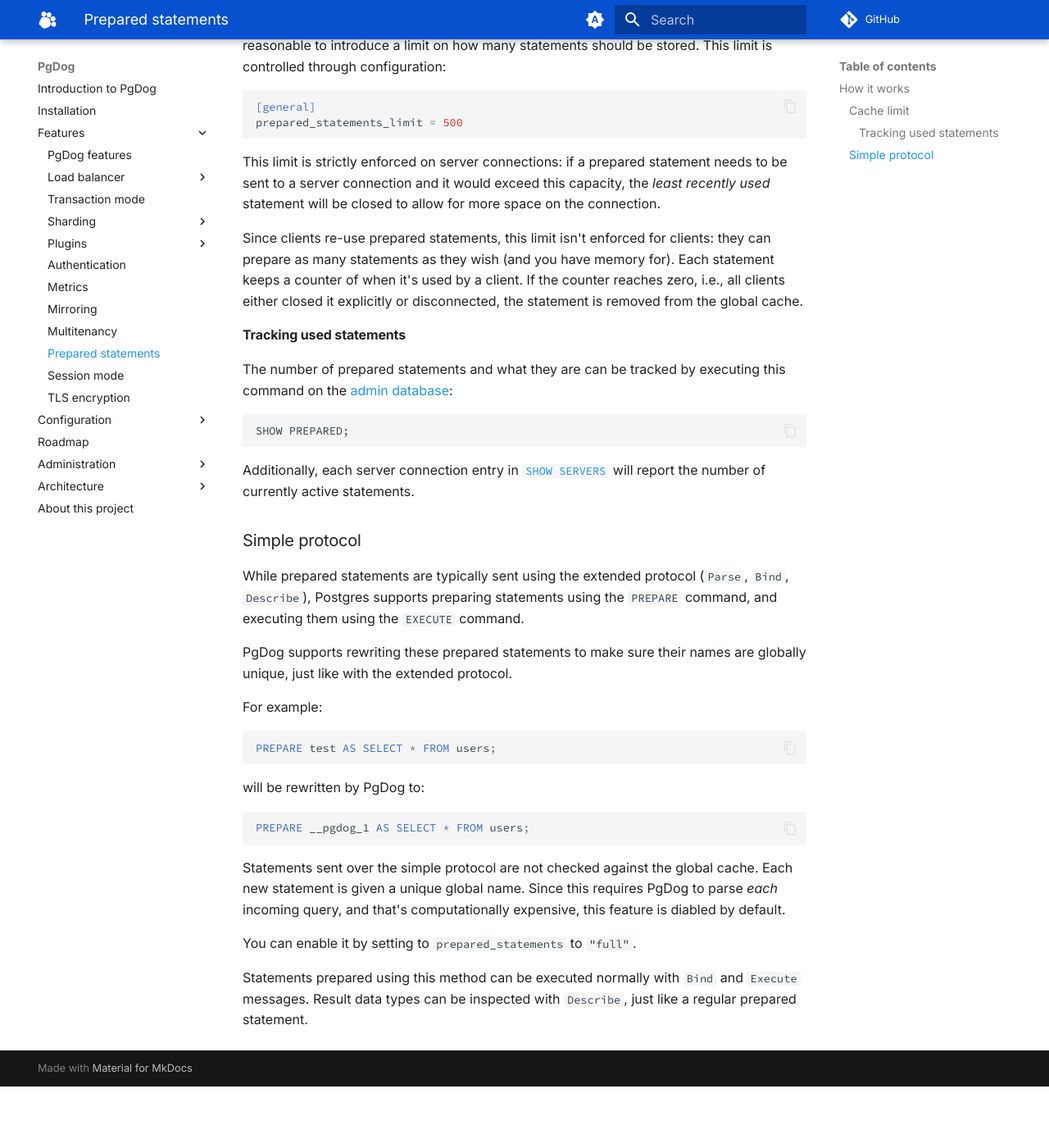
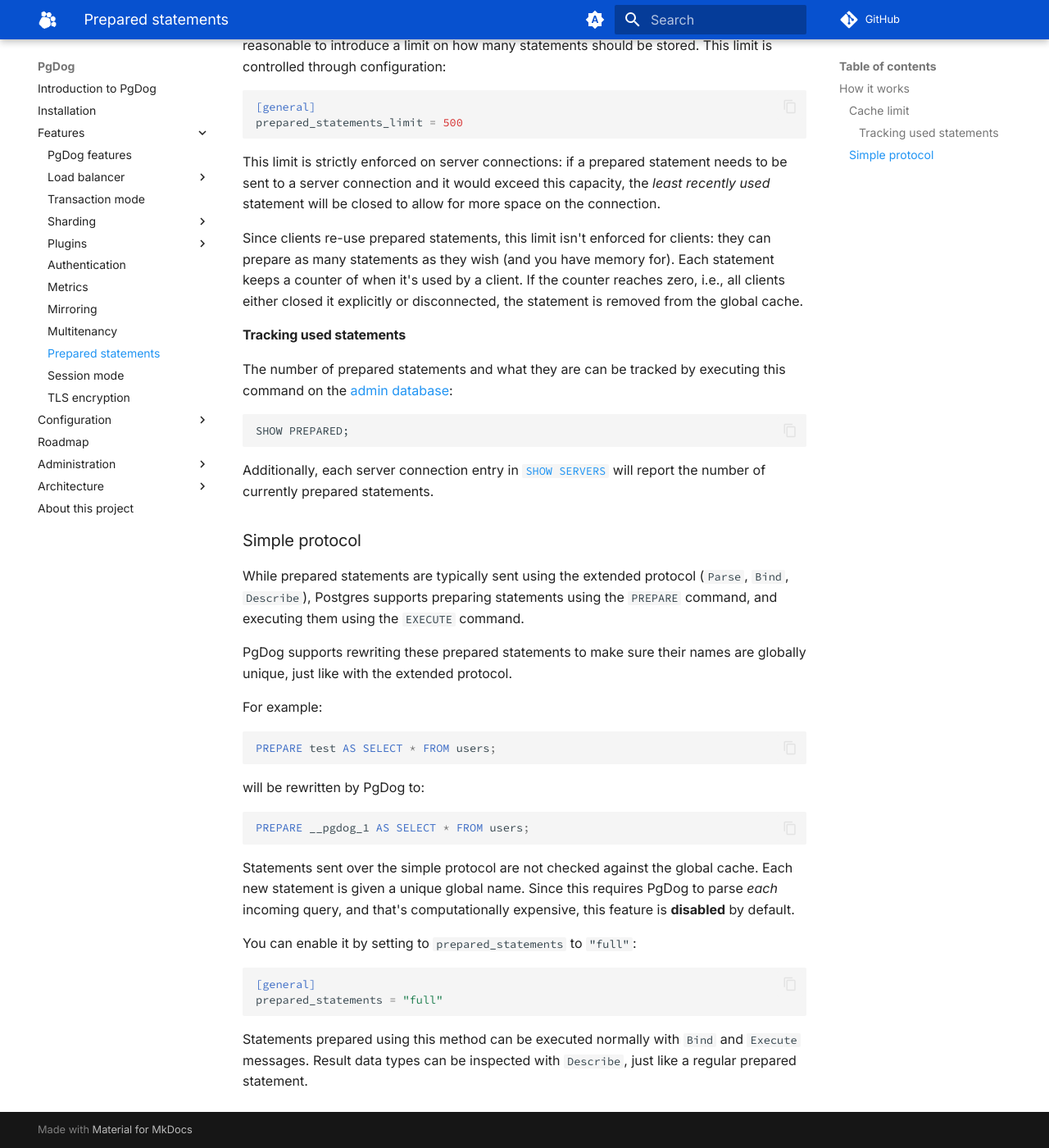
Before and after one commit to pgdogdev/docs, an MkDocs documentation site: the page built from docs/features/prepared-statements.md, in a window 1280 px wide and 1400 px high, scrolled down 942 px. Shown: the whole window at 82% size. Built offline with MkDocs 1.6.1 and Material for MkDocs 9.7.7, drawn with Linux system fonts in a browser that asks for light colours; comment, search, counter and statistics services are not loaded; before the commit the page ends 2267 px from its top, so only the background shows below that.

Commit message:
cleanup prepared statements

````diff
--- a/docs/features/prepared-statements.md
+++ b/docs/features/prepared-statements.md
@@ -42,7 +42,7 @@
 SHOW PREPARED;
 ```
 
-Additionally, each server connection entry in [`SHOW SERVERS`](../administration/servers.md) will report the number of currently active statements.
+Additionally, each server connection entry in [`SHOW SERVERS`](../administration/servers.md) will report the number of currently prepared statements.
 
 ### Simple protocol
 
@@ -65,10 +65,14 @@
 ```
 
 Statements sent over the simple protocol are not checked against the global cache. Each new statement is given a unique
-global name. Since this requires PgDog to parse _each_ incoming query, and that's computationally expensive, this feature is diabled
-by default.
+global name. Since this requires PgDog to parse _each_ incoming query, and that's computationally expensive, this feature is **disabled** by default.
 
-You can enable it by setting to `prepared_statements` to `"full"`.
+You can enable it by setting to `prepared_statements` to `"full"`:
+
+```toml
+[general]
+prepared_statements = "full"
+```
 
 Statements prepared using this method can be executed normally with `Bind` and `Execute` messages. Result data types can be inspected with `Describe`, just
 like a regular prepared statement.
````
Also changed, not shown: docs/images/prepared-statements-1.png.
